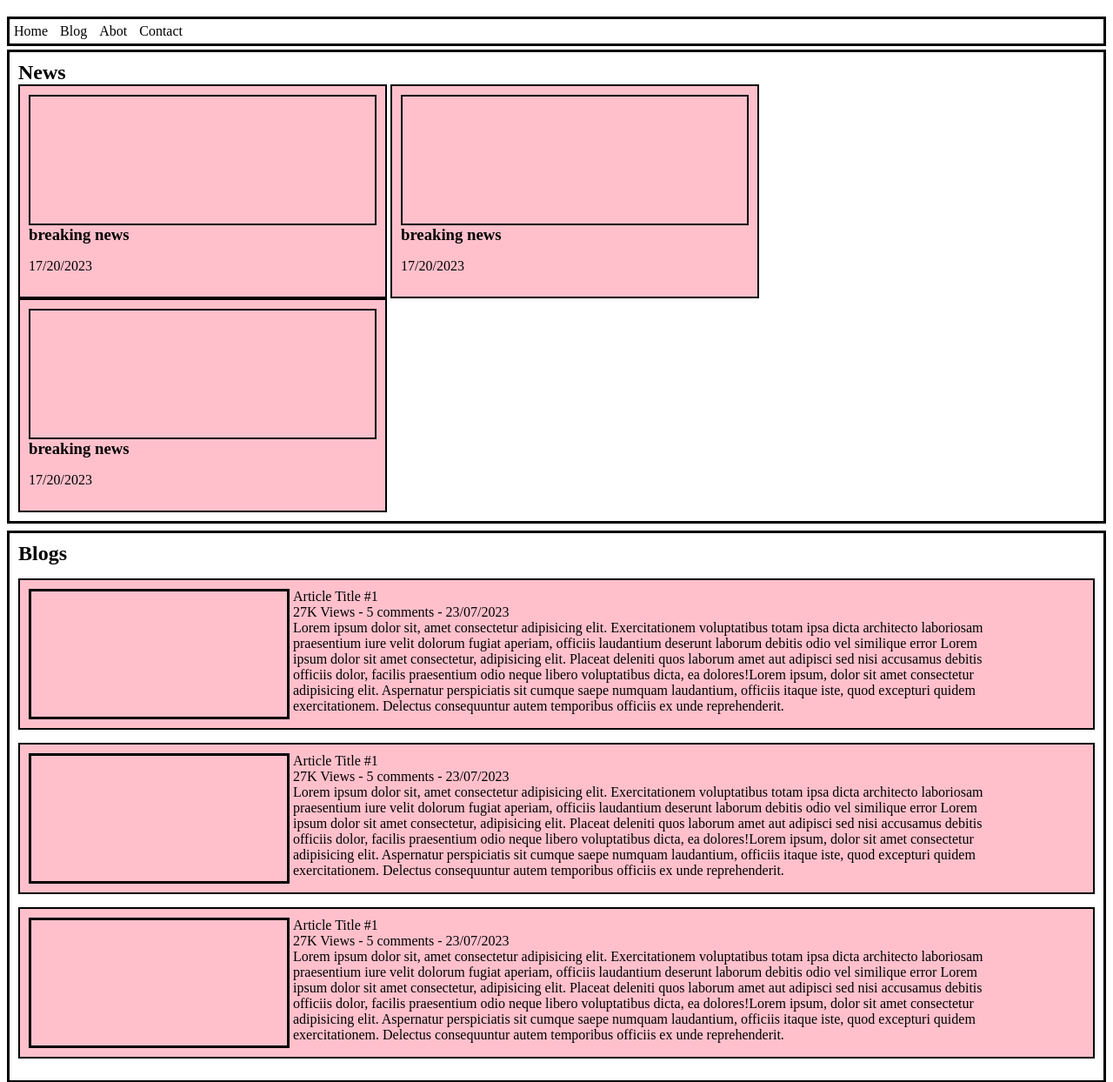
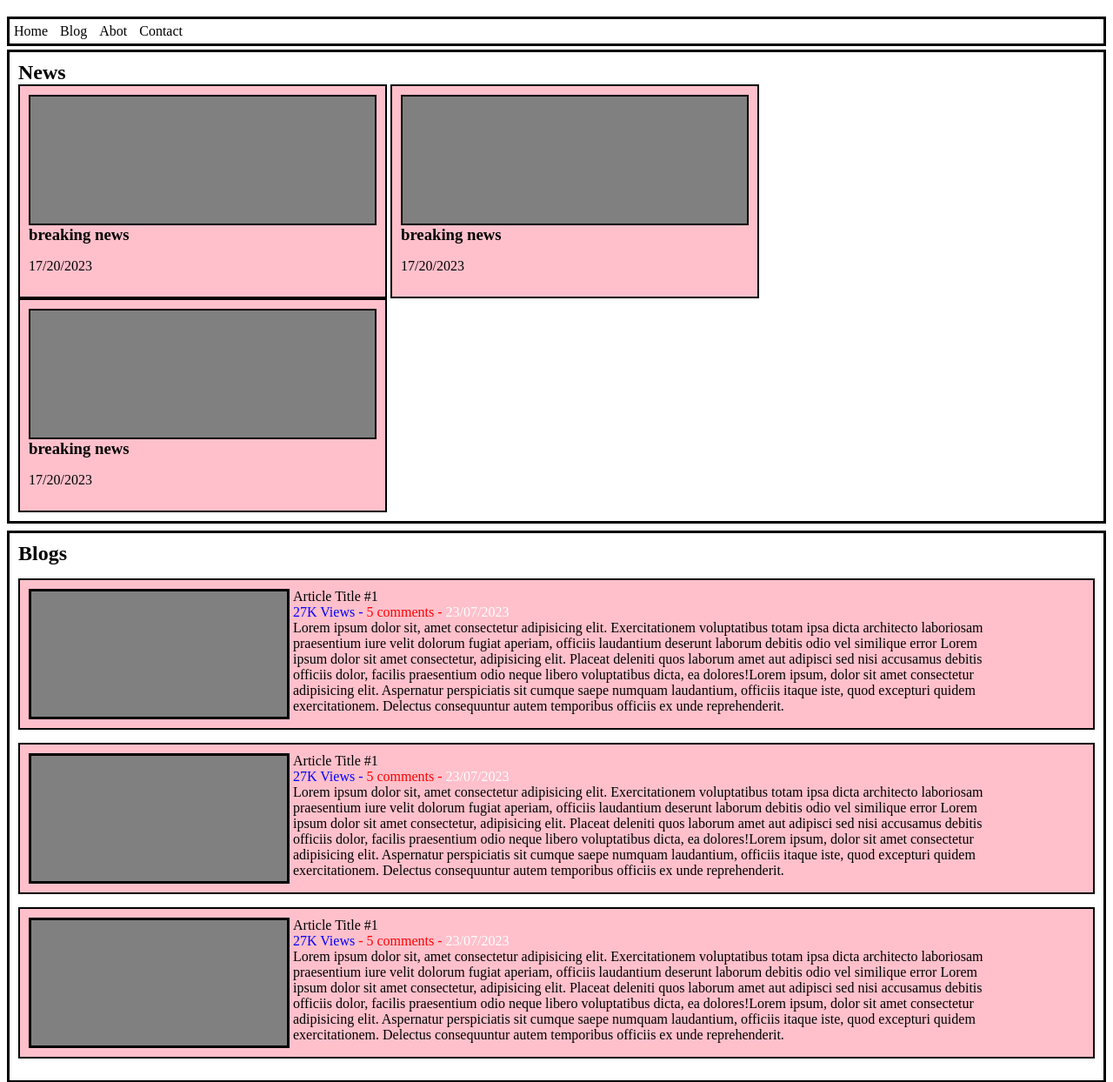
Before and after one commit to MrAlif29/exam-display, a plain HTML site: page index.html in a window 1280 px wide. Shown: the part 61-1305 px from the top of the page at 87% size. Drawn offline with Linux system fonts and the light colour scheme.

Commit message:
detailed

```diff
--- a/index.html
+++ b/index.html
@@ -20,21 +20,21 @@
     <div class="news">
         <h2>News</h2>
         <div class="content color-c">
-            <div class="display-content"></div>
+            <div class="display-content display-c"></div>
             <div class="desc">
             <h3>breaking news</h3>
             <p>17/20/2023</p>
             </div>
         </div>
         <div class="content color-c">
-            <div class="display-content"></div>
+            <div class="display-content display-c"></div>
             <div class="desc">
             <h3>breaking news</h3>
             <p>17/20/2023</p>
             </div>
         </div>
         <div class="content color-c">
-            <div class="display-content"></div>
+            <div class="display-content display-c"></div>
             <div class="desc">
             <h3>breaking news</h3>
             <p>17/20/2023</p>
@@ -44,7 +44,7 @@
     <div class="blogs">
         <h2>Blogs</h2>
         <div class="container-blogs color-c">
-            <div class="display-blogs blog-line"></div>
+            <div class="display-blogs blog-line display-c"></div>
             <div class="desc blog-line">
                 <div class="title-blog">
                     <div class="title">Article Title #1 </div>
@@ -56,7 +56,7 @@
             </div>
         </div>
         <div class="container-blogs color-c">
-            <div class="display-blogs blog-line"></div>
+            <div class="display-blogs blog-line display-c"></div>
             <div class="desc blog-line">
                 <div class="title-blog">
                     <div class="title">Article Title #1 </div>
@@ -68,12 +68,12 @@
             </div>
         </div>
         <div class="container-blogs color-c">
-            <div class="display-blogs blog-line"></div>
+            <div class="display-blogs blog-line display-c"></div>
             <div class="desc blog-line">
                 <div class="title-blog">
                     <div class="title">Article Title #1 </div>
-                    <div class="view under-title">27K Views -</div>
-                    <div class="comment under-title">5 comments - </div>
+                    <div class="view under-title">27K Views </div>
+                    <div class="comment under-title">- 5 comments - </div>
                     <div class="date under-title">23/07/2023</div>
                     <div class="content-desc-b ">Lorem ipsum dolor sit, amet consectetur adipisicing elit. Exercitationem voluptatibus totam ipsa dicta architecto laboriosam praesentium iure velit dolorum fugiat aperiam, officiis laudantium deserunt laborum debitis odio vel similique error Lorem ipsum dolor sit amet consectetur, adipisicing elit. Placeat deleniti quos laborum amet aut adipisci sed nisi accusamus debitis officiis dolor, facilis praesentium odio neque libero voluptatibus dicta, ea dolores!Lorem ipsum, dolor sit amet consectetur adipisicing elit. Aspernatur perspiciatis sit cumque saepe numquam laudantium, officiis itaque iste, quod excepturi quidem exercitationem. Delectus consequuntur autem temporibus officiis ex unde reprehenderit.</div>
                 </div>
--- a/style.css
+++ b/style.css
@@ -80,3 +80,19 @@
 h2{
     margin: 0;
 }
+
+.view {
+    color: blue;
+}
+
+.comment {
+    color: red;
+}
+
+.date {
+    color: white;
+}
+
+.display-c{
+    background-color: gray;
+}
```
